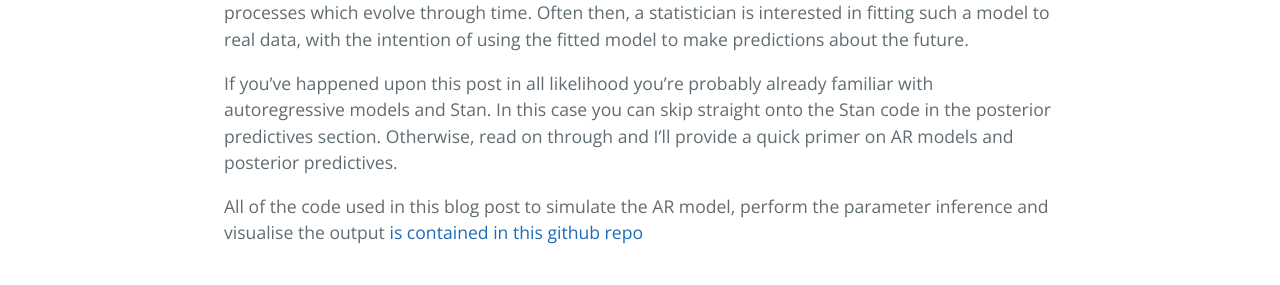
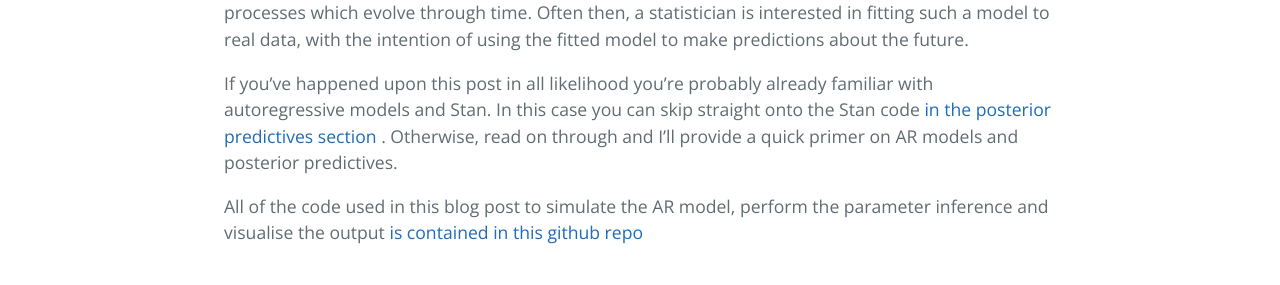
Before and after one commit to jwalton3141/jwalton3141.github.io, a Jekyll site: the page built from _posts/2020-04-01-Stan-posterior-predictives.md, in a window 1280 px wide and 900 px high, scrolled down 303 px. Shown: the part 189-474 px from the top of the window. Built offline with Jekyll 4.4.1, drawn with Linux system fonts in a browser that asks for light colours; formulas are drawn with MathJax 3; comment, search, counter and statistics services are not loaded; part of the change alters nothing that is shown.

```diff
--- a/_posts/2020-04-01-Stan-posterior-predictives.md
+++ b/_posts/2020-04-01-Stan-posterior-predictives.md
@@ -11,9 +11,9 @@ through time. Often then, a statistician is interested in fitting such a model t
 data, with the intention of using the fitted model to make predictions about the future.
 
 If you've happened upon this post in all likelihood you're probably already familiar with
-autoregressive models and Stan. In this case you can skip straight onto the Stan code in
-the posterior predictives section. Otherwise, read on through and I'll provide a quick
-primer on AR models and posterior predictives.
+autoregressive models and Stan. In this case you can skip straight onto the Stan code [in
+the posterior predictives section](#posterior-predictives-in-stan) . Otherwise, read on
+through and I'll provide a quick primer on AR models and posterior predictives.
 
 All of the code used in this blog post to simulate the AR model, perform the parameter
 inference and visualise the output [is contained in this github
```
